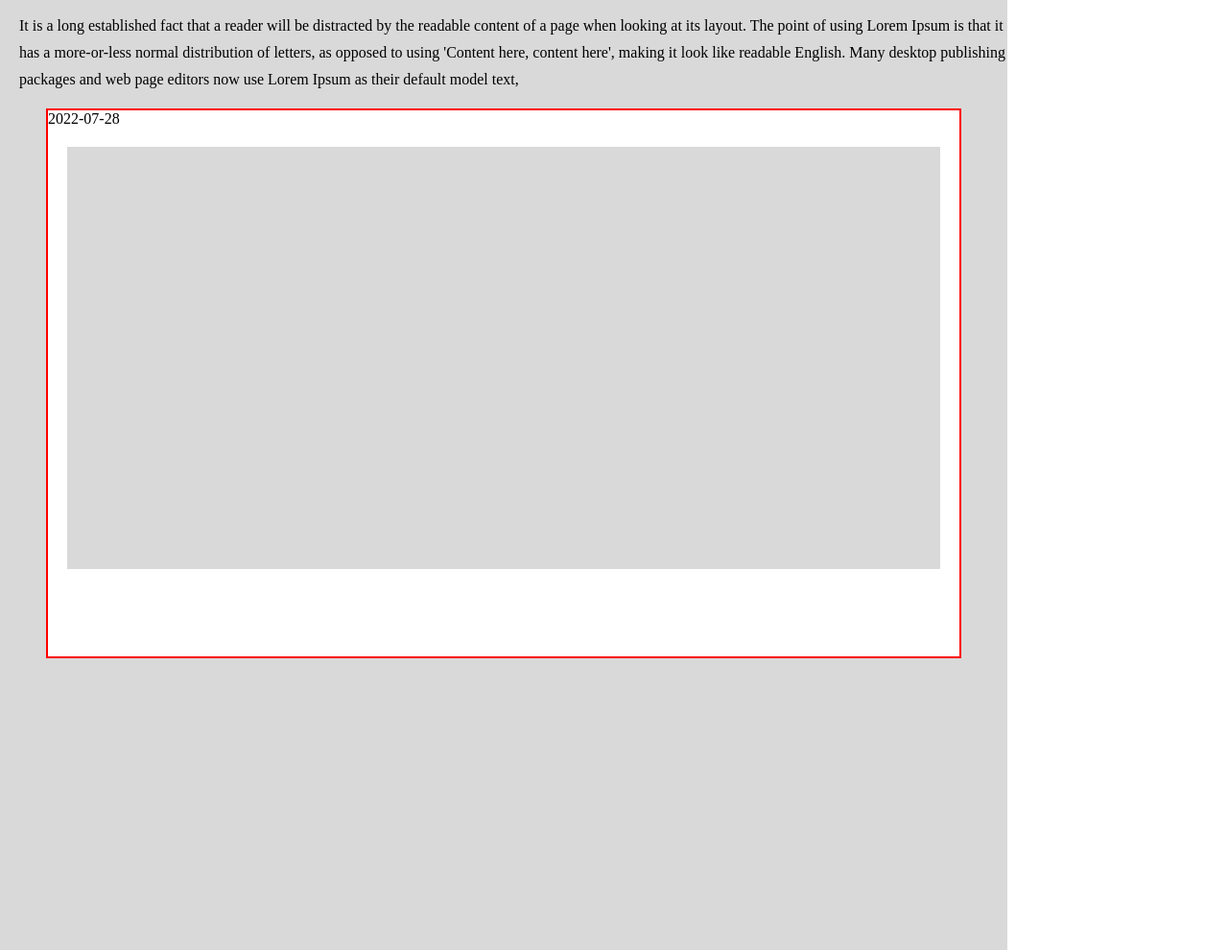
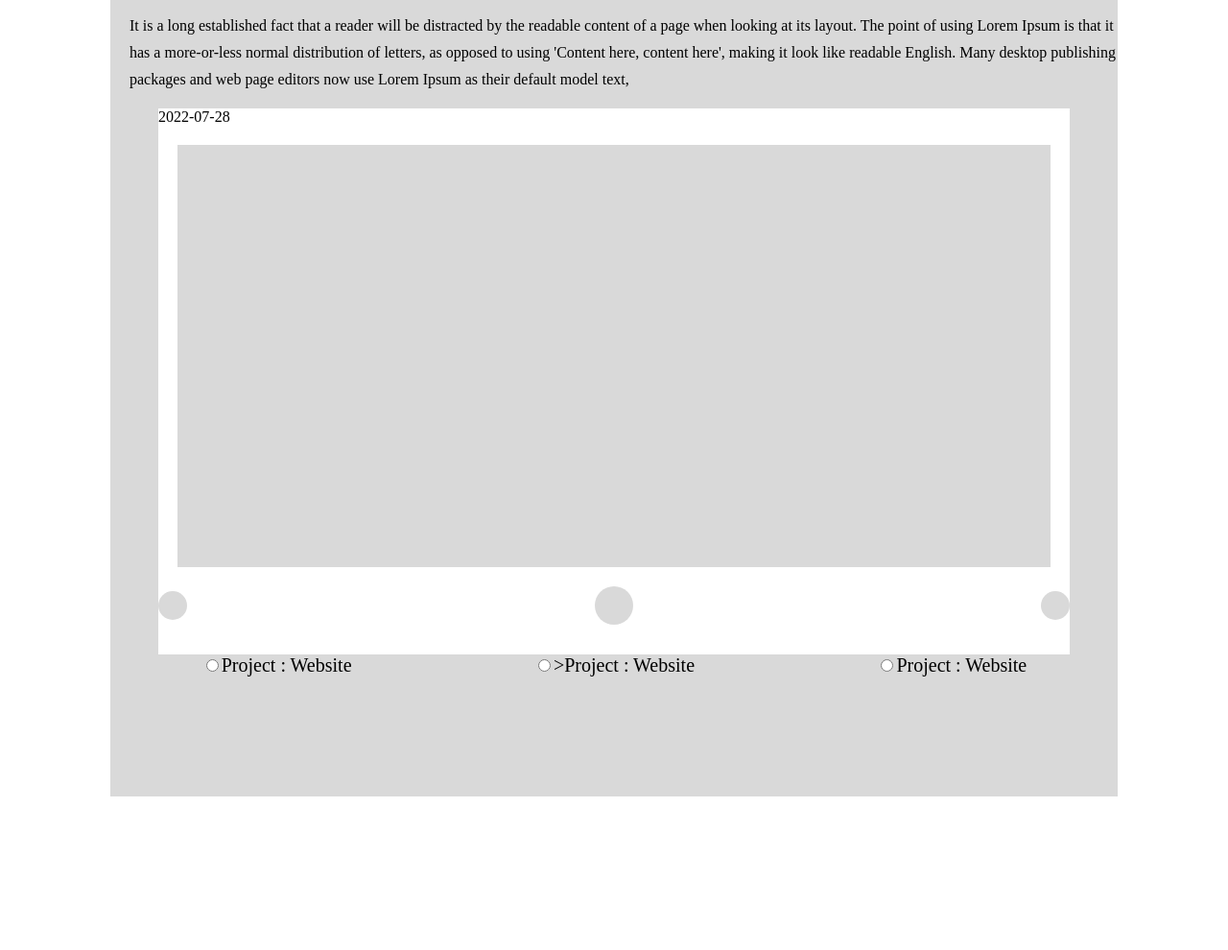
Before and after one commit to AzizovSanjar/lesson21, a plain HTML site: page index.html in a window 1280 px wide. Shown: the part 101-1091 px from the top of the page at 96% size. After the commit the page ends 931 px from the top, so only its background shows below. Drawn offline with Linux system fonts and the light colour scheme.

Commit message:
add classes name

```diff
--- a/index.html
+++ b/index.html
@@ -17,7 +17,18 @@
         packages and web page editors now use Lorem Ipsum as their default model text,</p>
         <div class="block">2022-07-28
             <div class="hero"></div>
-        </div>
+            <div class="images">
+            <img src="./images/1.svg" class="images_name">
+            <img src="./images/6.svg" class="images_block">
+            <img src="./images/3.svg" class="images_light">
+            </div>
+
+     </div>
+                <div class="name">
+        <span> <input type="radio" name="browser" value="ie">Project : Website</span>
+        <span> <input type="radio" name="browser" value="ie">>Project : Website</span>
+        <span> <input type="radio" name="browser" value="ie">Project : Website</span>
+                </div>
     </div>
 </body>
 
--- a/styles/style.css
+++ b/styles/style.css
@@ -1,35 +1,47 @@
-body{
+body {
   margin: 0;
   padding: 0;
 }
-.containet{
+.containet {
   width: 1049.9736328125px;
-    height: 1064px;
-    background: #D9D9D9;
+  height: 904px;
+  background: #d9d9d9;
+  margin: 0 auto;
 }
-.title{
+.title {
   font-size: 40px;
   font-weight: 500;
   line-height: 60px;
   margin-left: 10px;
-
 }
-.light{
+.light {
   font-size: 16px;
   font-weight: 400;
   line-height: 28px;
   margin-left: 20px;
 }
-.block{
+.block {
   width: 950px;
   height: 569px;
   margin: 0 auto;
-    border: 2px solid red;
   background: white;
 }
-.hero{
+
+.images {
+  display: flex;
+  align-items: center;
+  justify-content: space-between;
+}
+
+.hero {
   width: 910px;
   height: 440px;
-    background: #D9D9D9;
+  background: #d9d9d9;
   margin: 20px 20px 20px 20px;
 }
+.name
+{
+  display: flex;
+  justify-content: space-around;
+  font-size: 20px;
+}
```
Also changed, not shown: images/1.svg (added), images/2.svg (added), images/3.svg (added), images/6.svg (added). Lines whose indentation alone changed are shown as unchanged.
